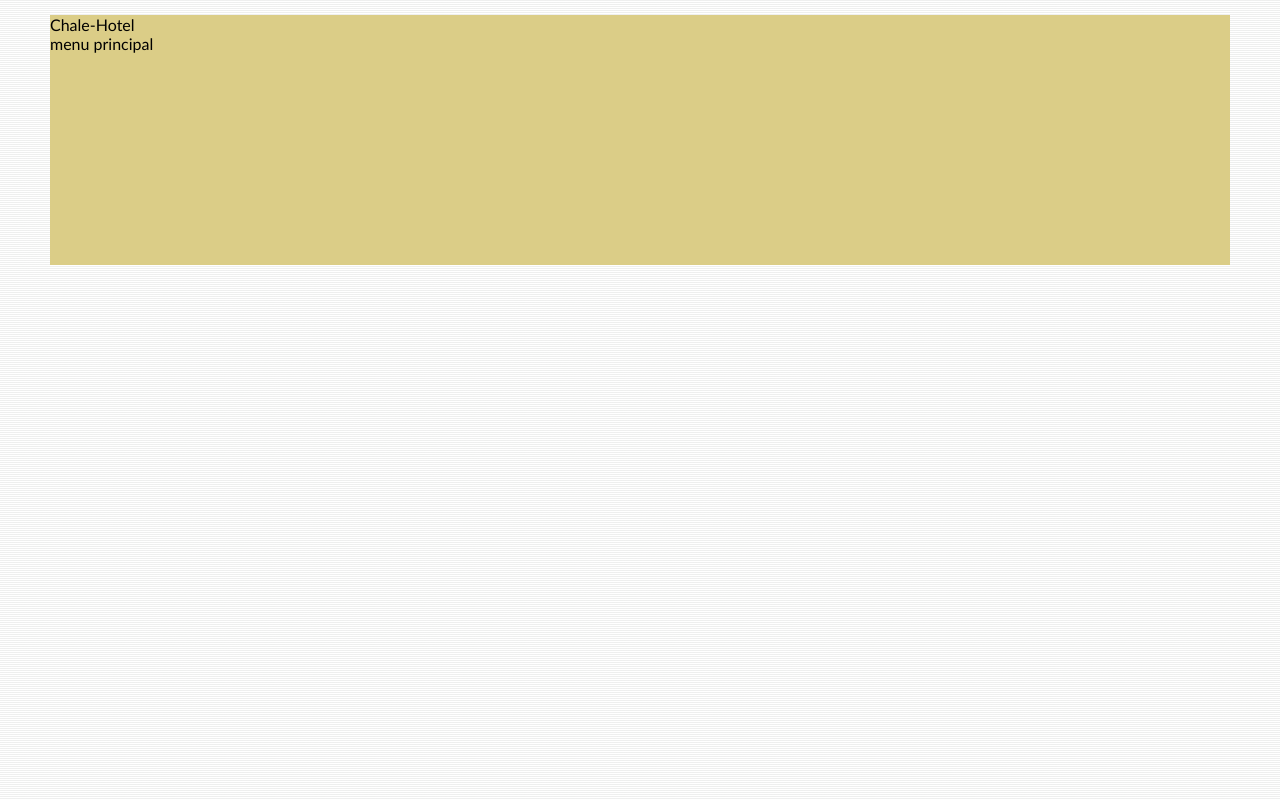
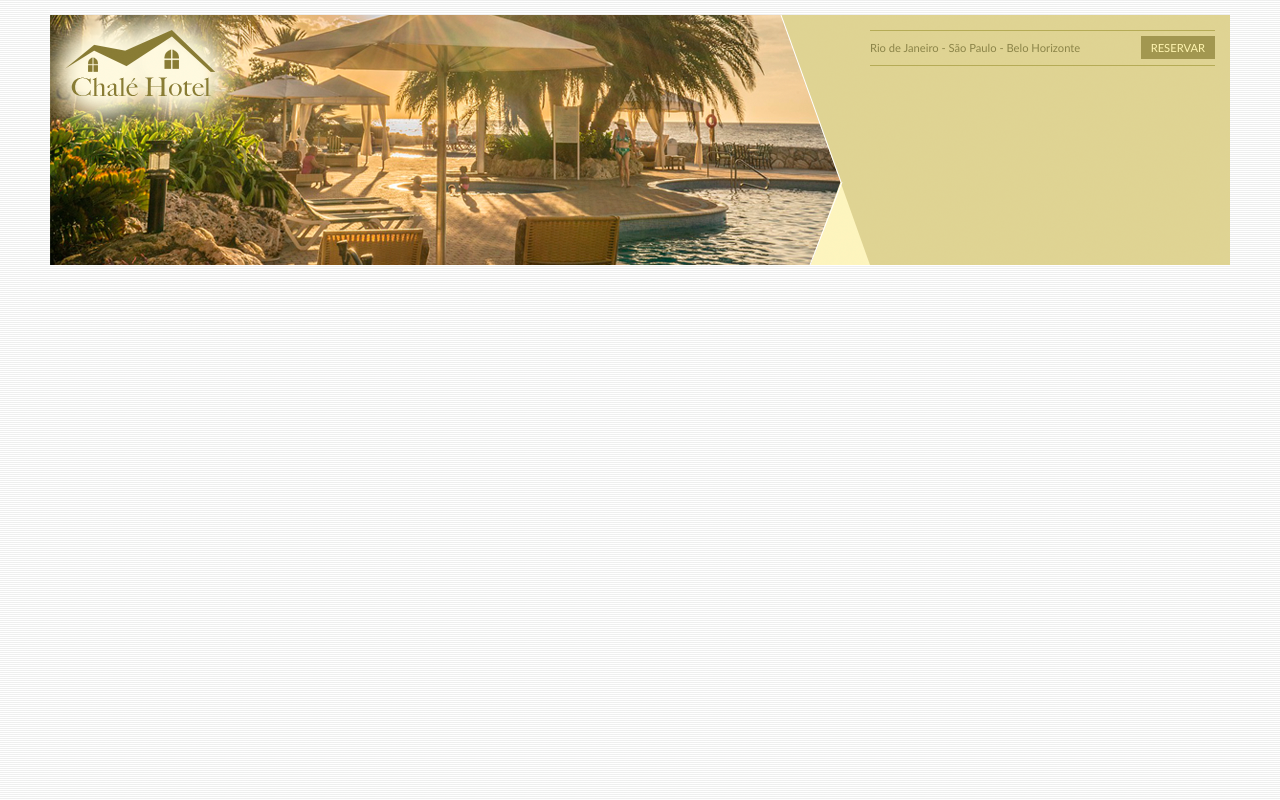
Before and after one commit to OlivierNdeye/Chale-hotel, a plain HTML site: page index.html in a window 1280 px wide. Drawn offline with Linux system fonts and the light colour scheme.

Commit message:
alteração nos arquivos index e style do projeto

```diff
--- a/css/style.css
+++ b/css/style.css
@@ -26,9 +26,64 @@ body {
 }
 
 #area-logo {
-    position: relative;
+    position: absolute;
+    background: url(../imagens/topo-imagem-principal.png) no-repeat;
+    width: 100%;
+    height: 250px;
+    top: 0;
+    left: 0;
+    z-index: 1;
 }
 
-#menu {
+.logo a {
     position: absolute;
+    top: 15px;
+    left: 15px;
+    z-index: 3;
+    background: url(../imagens/logo.png) no-repeat;
+    width: 151px;
+    height: 66px;
+    text-indent: -9999px;
 }
+
+#area-menu {
+    position: absolute;
+    top: 0;
+    right: 0;
+    background: url(../imagens/topo-imagem-lateral.png) no-repeat;
+    width: 450px;
+    height: 250px;
+    z-index: 2
+}
+
+#conteudo-menu {
+    margin-left: 90px;
+    margin-right: 15px;
+    padding-top: 15px;
+}
+
+#menu-locais {
+    border-bottom: 1px solid #b5ab56;
+    border-top: 1px solid #b5ab56;
+    padding-top: 5px;
+    padding-bottom: 5px;
+    font-size: 0.7em;
+    color: #8b8448;
+}
+
+#menu-locais .locais {
+    float: left;
+    line-height: 2.1em;
+}
+
+a {
+    text-decoration: none;
+}
+
+a.reserva {
+    text-transform: uppercase;
+    background: #a29750;
+    color: #fff5b0;
+    padding: 5px 10px;
+    float: right;
+}
--- a/index.html
+++ b/index.html
@@ -10,11 +10,23 @@
     <div id="container">
         <div id="topo">
             <div id="area-logo">
-                Chale-Hotel
+                <h1 class="logo">
+                    <a href=""> Chale-Hotel </a>
+                </h1>
             </div>
 
-            <div id="menu">
-                menu principal
+            <div id="area-menu">
+                <div id="conteudo-menu">
+                    <div id="menu-locais">
+                        <span class="locais">
+                            Rio de Janeiro - São Paulo - Belo Horizonte
+                        </span>
+                        <a class="reserva" href="">Reservar</a>
+                        <div style="clear: both;">
+
+                        </div>
+                    </div>
+                </div>
             </div>
         </div>
     </div>
```
